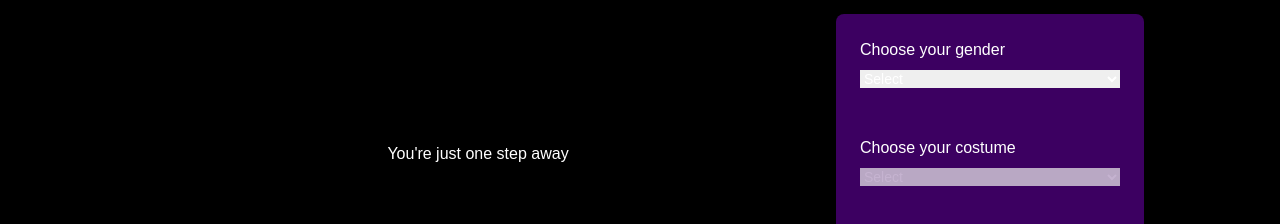
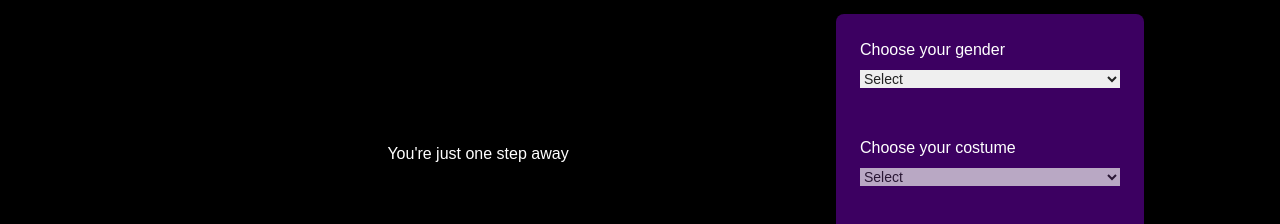
Before and after one commit to LuisAguilarDev/costume-app, a React (Vite) app: page /last_step in a window 1280 px wide. Shown: the part 208-432 px from the top of the page. Built offline with nearby package versions, Linux system fonts and the light colour scheme; a web font is replaced by a local one.

Commit message:
fix: select text

```diff
--- a/src/pages/lastStep.tsx
+++ b/src/pages/lastStep.tsx
@@ -149,22 +149,29 @@ export default function LastStep() {
                 Choose your gender
               </label>
               <select
-                className="text-[14px] w-full"
+                className="text-[14px] w-full text-[#222222]"
                 name="gender"
                 id="gender"
                 value={formData.gender}
                 onChange={handleInputChange}
               >
-                <option className="text-[16px]" disabled={true} value="">
+                <option
+                  className="text-[16px] text-black"
+                  disabled={true}
+                  value=""
+                >
                   Select
                 </option>
-                <option className="text-[12px]" value="male">
+                <option className="text-[12px] text-black!" value="male">
                   Male
                 </option>
-                <option className="text-[12px]" value="female">
+                <option className="text-[12px] text-black" value="female">
                   Female
                 </option>
-                <option className="text-[12px]" value="prefer not to say">
+                <option
+                  className="text-[12px] text-black"
+                  value="prefer not to say"
+                >
                   Prefer not to say
                 </option>
               </select>
@@ -174,7 +181,7 @@ export default function LastStep() {
                 Choose your costume
               </label>
               <select
-                className="text-[14px] w-full"
+                className="text-[14px] w-full text-[#222222]"
                 disabled={isDisabled}
                 name="costume"
                 id="costume"
```
